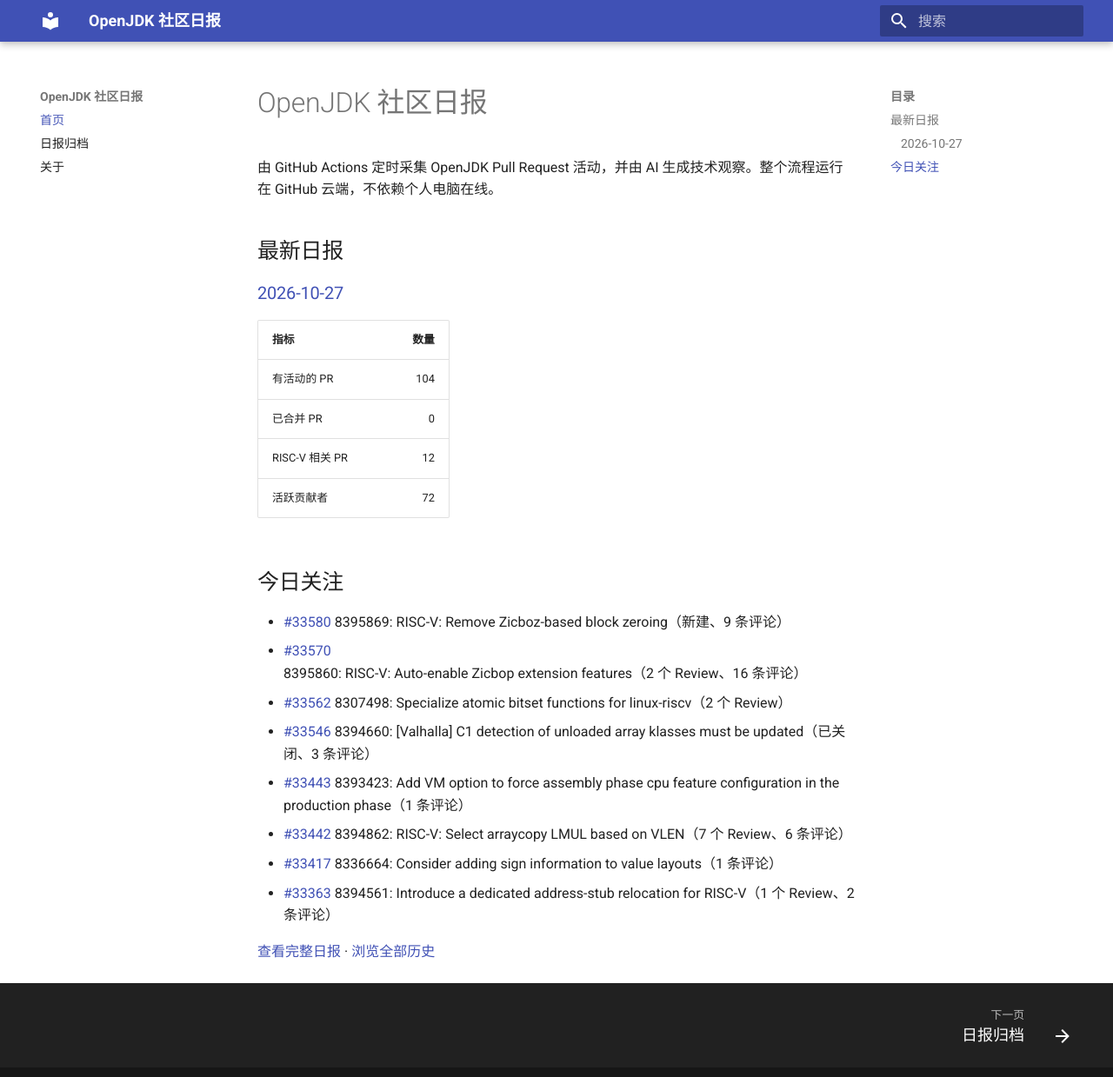
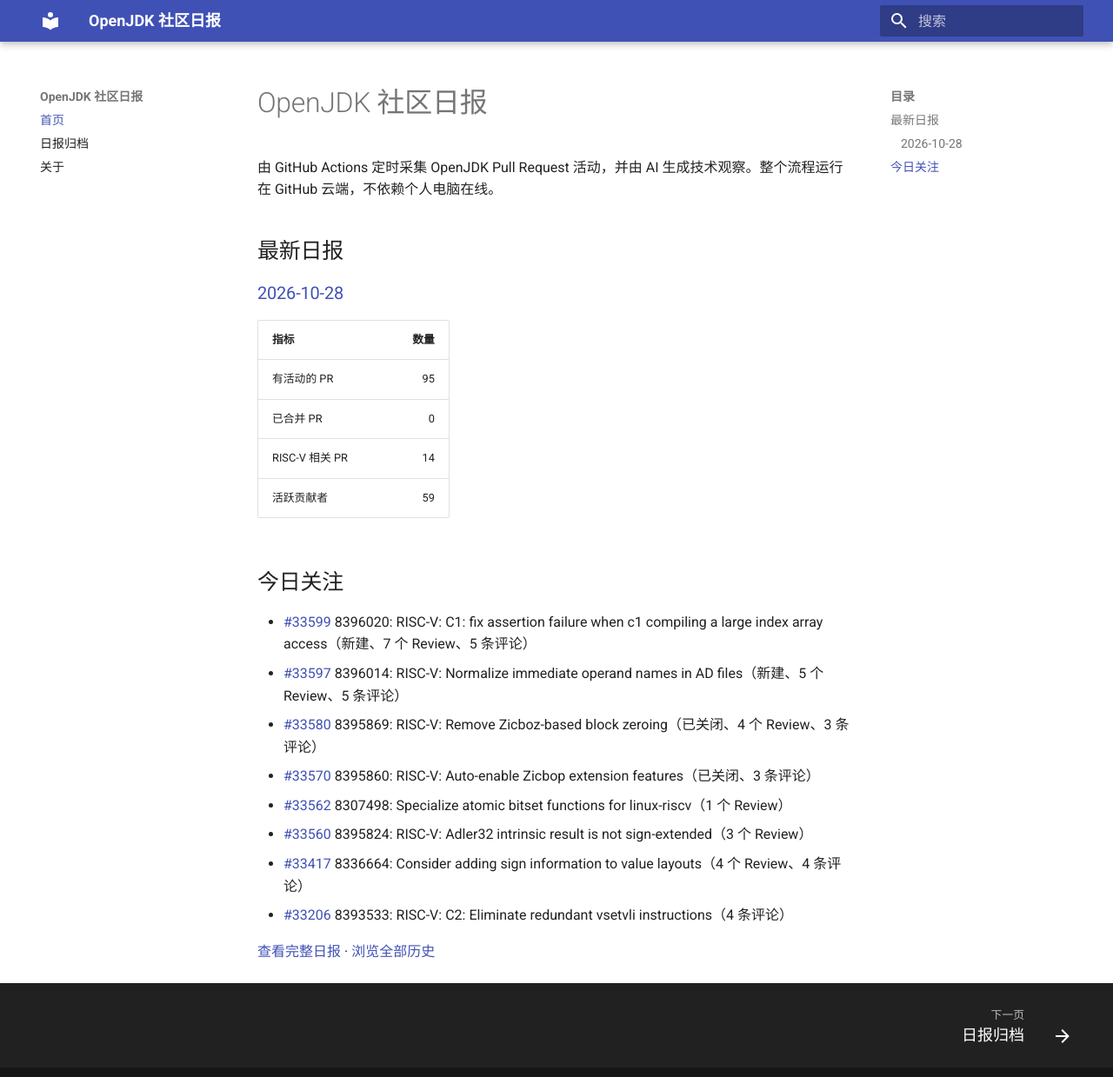
Before and after one commit to DingliZhang/openjdk-daily, an MkDocs documentation site: the page built from docs/index.md, in a window 1280 px wide and 1252 px high. Shown: the top 1239 px of the window at 87% size. Built offline with MkDocs 1.6.1 and Material for MkDocs 9.7.7, drawn with Linux system fonts in a browser that asks for light colours.

Commit message:
report: add OpenJDK daily report

```diff
--- a/docs/index.md
+++ b/docs/index.md
@@ -4,24 +4,24 @@
 
 ## 最新日报
 
-### [2026-10-27](reports/2026/2026-10-27.md)
+### [2026-10-28](reports/2026/2026-10-28.md)
 
 | 指标 | 数量 |
 |---|---:|
-| 有活动的 PR | 104 |
+| 有活动的 PR | 95 |
 | 已合并 PR | 0 |
-| RISC-V 相关 PR | 12 |
-| 活跃贡献者 | 72 |
+| RISC-V 相关 PR | 14 |
+| 活跃贡献者 | 59 |
 
 ## 今日关注
 
-- [#33580](https://github.com/openjdk/jdk/pull/33580) 8395869: RISC-V: Remove Zicboz-based block zeroing（新建、9 条评论）
-- [#33570](https://github.com/openjdk/jdk/pull/33570) 8395860: RISC-V: Auto-enable Zicbop extension features（2 个 Review、16 条评论）
-- [#33562](https://github.com/openjdk/jdk/pull/33562) 8307498: Specialize atomic bitset functions for linux-riscv（2 个 Review）
-- [#33546](https://github.com/openjdk/jdk/pull/33546) 8394660: [Valhalla] C1 detection of unloaded array klasses must be updated（已关闭、3 条评论）
-- [#33443](https://github.com/openjdk/jdk/pull/33443) 8393423: Add VM option to force assembly phase cpu feature configuration in the production phase（1 条评论）
-- [#33442](https://github.com/openjdk/jdk/pull/33442) 8394862: RISC-V: Select arraycopy LMUL based on VLEN（7 个 Review、6 条评论）
-- [#33417](https://github.com/openjdk/jdk/pull/33417) 8336664: Consider adding sign information to value layouts（1 条评论）
-- [#33363](https://github.com/openjdk/jdk/pull/33363) 8394561: Introduce a dedicated address-stub relocation for RISC-V（1 个 Review、2 条评论）
+- [#33599](https://github.com/openjdk/jdk/pull/33599) 8396020: RISC-V: C1: fix assertion failure when c1 compiling a large index array access（新建、7 个 Review、5 条评论）
+- [#33597](https://github.com/openjdk/jdk/pull/33597) 8396014: RISC-V: Normalize immediate operand names in AD files（新建、5 个 Review、5 条评论）
+- [#33580](https://github.com/openjdk/jdk/pull/33580) 8395869: RISC-V: Remove Zicboz-based block zeroing（已关闭、4 个 Review、3 条评论）
+- [#33570](https://github.com/openjdk/jdk/pull/33570) 8395860: RISC-V: Auto-enable Zicbop extension features（已关闭、3 条评论）
+- [#33562](https://github.com/openjdk/jdk/pull/33562) 8307498: Specialize atomic bitset functions for linux-riscv（1 个 Review）
+- [#33560](https://github.com/openjdk/jdk/pull/33560) 8395824: RISC-V: Adler32 intrinsic result is not sign-extended（3 个 Review）
+- [#33417](https://github.com/openjdk/jdk/pull/33417) 8336664: Consider adding sign information to value layouts（4 个 Review、4 条评论）
+- [#33206](https://github.com/openjdk/jdk/pull/33206) 8393533: RISC-V: C2: Eliminate redundant vsetvli instructions（4 条评论）
 
-[查看完整日报](reports/2026/2026-10-27.md) · [浏览全部历史](reports/index.md)
+[查看完整日报](reports/2026/2026-10-28.md) · [浏览全部历史](reports/index.md)
```
Also changed, not shown: docs/reports/2026/2026-10-28.md (added, +223 -0 lines), docs/reports/index.md (+2 -1 lines), 2 other files.
